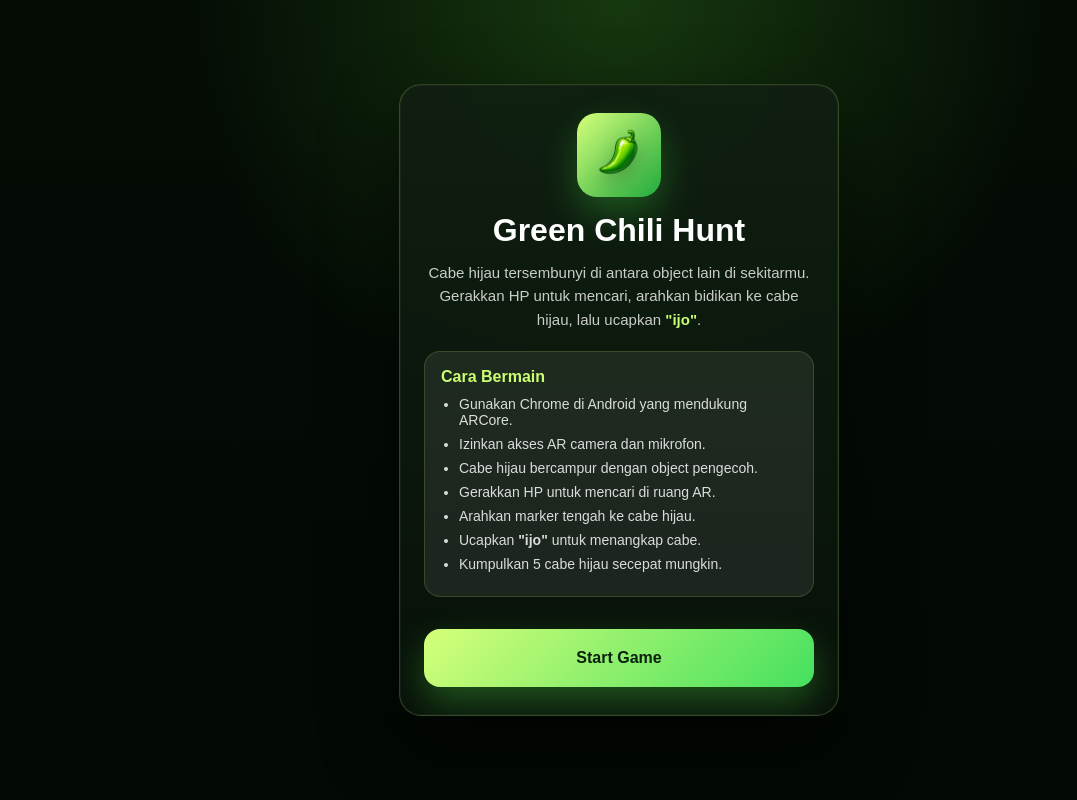
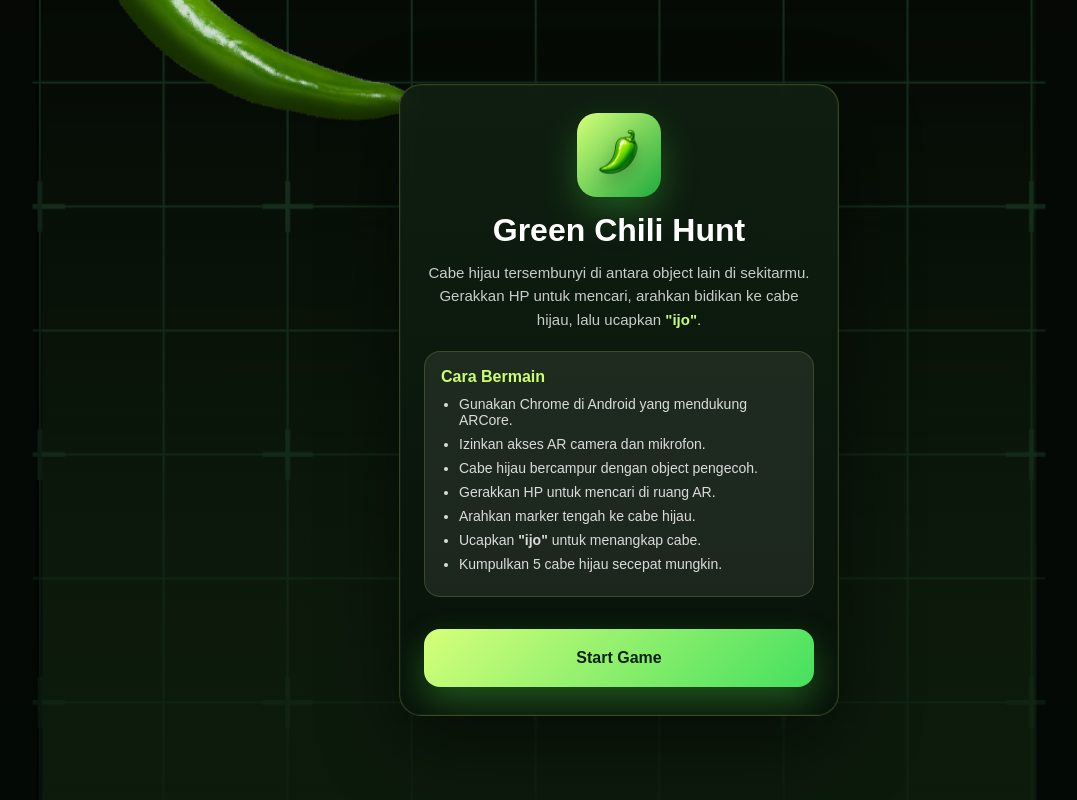
Before and after one commit to ramptechid/ar-chili-game-spawn, a PHP site: page / in a window 1280 px wide. Shown: the whole page, without its empty margins (21-1098 px from the left). Run offline with PHP 8.4, Linux system fonts and the light colour scheme; some libraries are stand-ins or nearby versions.

Commit message:
Add home screen background

```diff
--- a/css/hud.css
+++ b/css/hud.css
@@ -188,6 +188,12 @@
 
 .screen.active {
   display: flex;
+}
+
+#introScreen {
+  background:
+    linear-gradient(to bottom, rgba(2, 8, 3, 0.14), rgba(2, 8, 3, 0.5)),
+    url("../assets/ui/bg_home.png") center / cover no-repeat;
 }
 
 .intro-card,
```
Also changed, not shown: assets/ui/bg_home.png (added).
